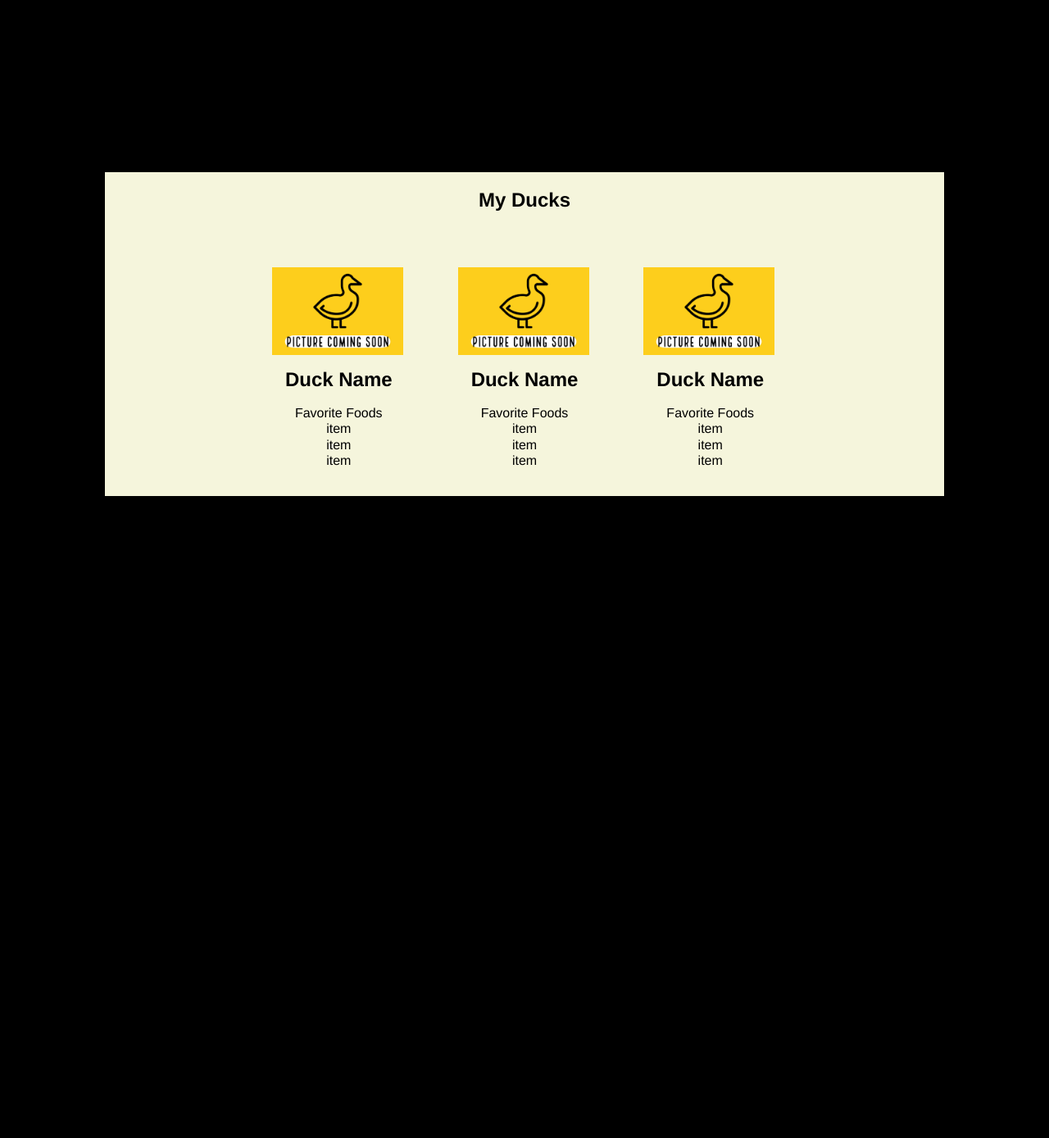
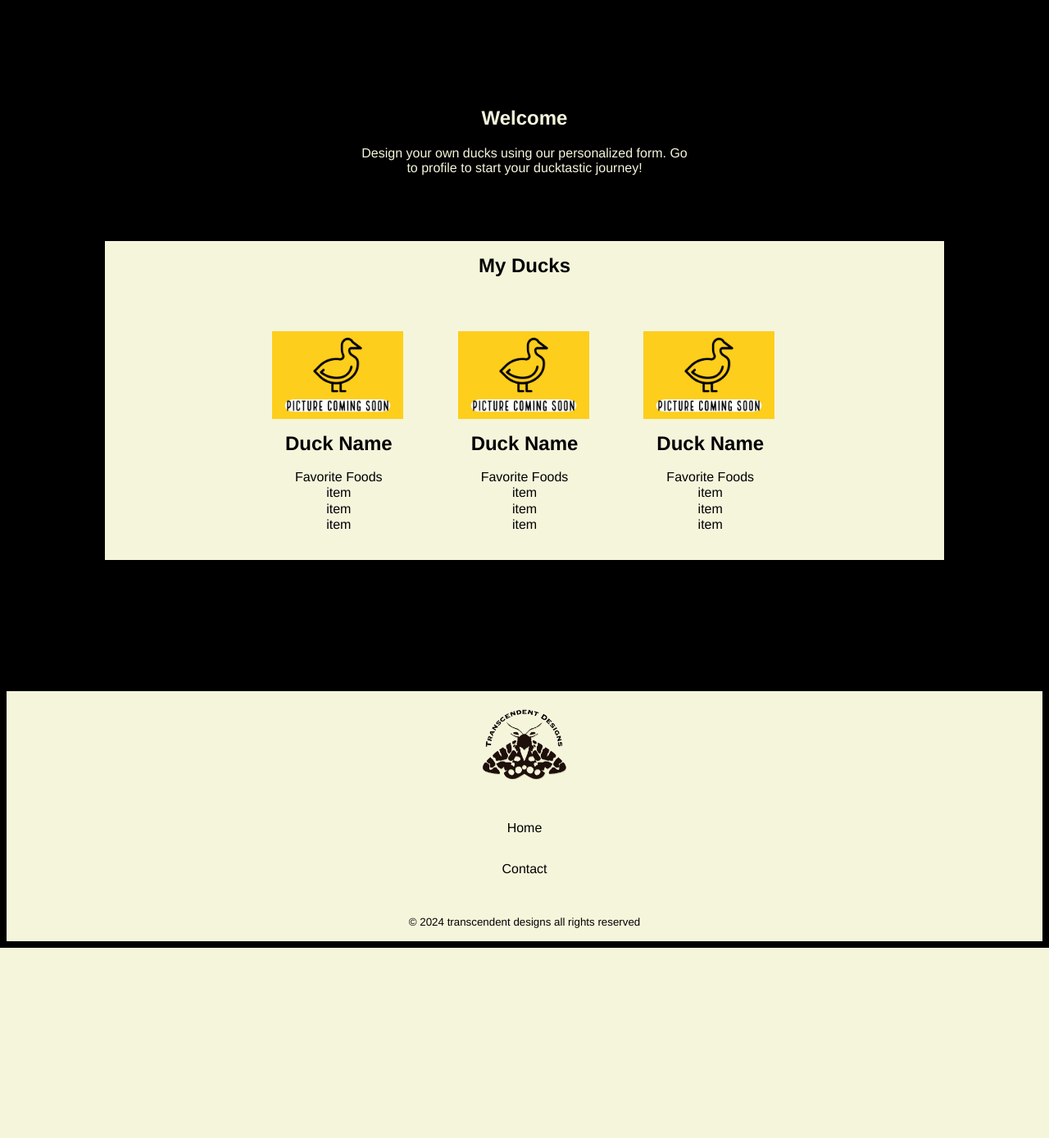
Before and after one commit to nic-gdes/create-a-duck-directory-TatumBaldwin, a PHP site: page / in a window 1280 px wide. Shown: the part 110-1498 px from the top of the page at 82% size. After the commit the page ends 1266 px from the top, so only its background shows below. Run offline with PHP 8.4, Linux system fonts and the light colour scheme.

Commit message:
margins fixed + welcome added

```diff
--- a/assets/css/style.css
+++ b/assets/css/style.css
@@ -14,6 +14,19 @@ h2 {
     margin: 1rem;
     padding: 0;
     height: 30px;
+}
+
+h1 {
+    color: beige;
+    margin-top: 15rem;
+    text-align: center;
+}
+
+.welcome {
+    color: beige;
+    text-align: center;
+    width: 25rem;
+    margin: 0 auto;
 }
 
 
@@ -79,7 +92,7 @@ h2 {
 
     width: 80vw;
     margin: 0 auto;
-    margin-top: 20rem;
+    margin-top: 5rem;
     gap: 1rem;
 
     color: black;
@@ -134,7 +147,7 @@ li {
 
     padding: 1rem;
     margin: 0 auto;
-    margin-top: 20rem;
+    margin-top: 15rem;
     width: 45rem;
 
     display: grid;
@@ -165,7 +178,7 @@ li {
 
     padding: 1rem;
     margin: 0 auto;
-    margin-top: 20rem;
+    margin-top: 15rem;
     text-align: center;
     width: 80vw;
 
@@ -204,7 +217,7 @@ textarea {
 footer {
     background-color: beige;
     padding-top: 1rem;
-    margin-top: 100rem;
+    margin-top: 10rem;
 }
 
 
--- a/index.php
+++ b/index.php
@@ -10,10 +10,17 @@
         <!-- Link to nav.php -->
         <?php include('./assets/components/nav.php'); ?>
 
+        <!-- Welcome Section -->
+
+        <section>
+            <h1>Welcome</h1>
+            <p class="welcome"> Design your own ducks using our personalized form. Go to profile to start your ducktastic journey!</p>
+        </section>
+
         <!-- Duck layout -->
         <section class="duck-container1">
 
-            <h1>My Ducks</h1>
+            <h2>My Ducks</h2>
 
              <div class="all-ducks">
 
```
